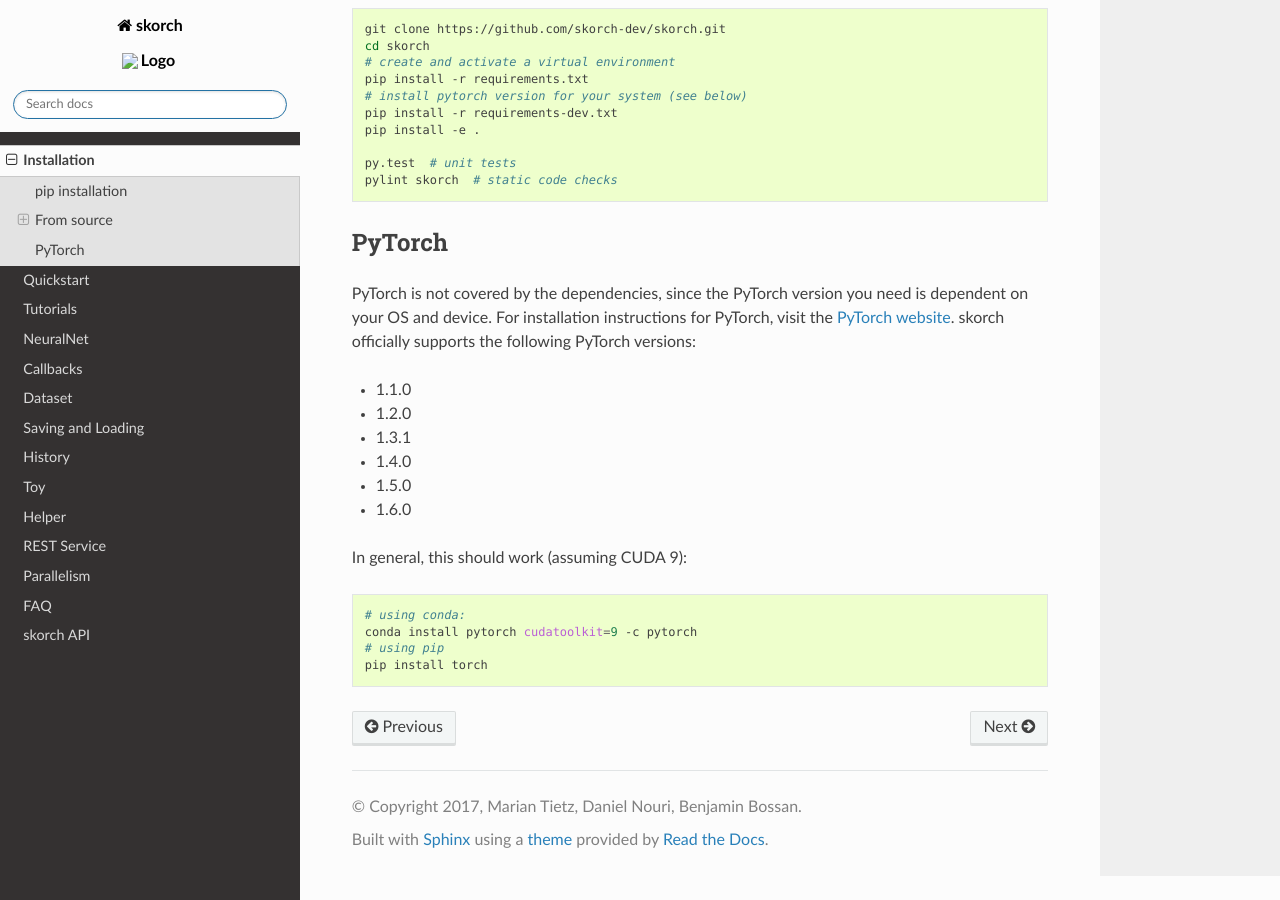
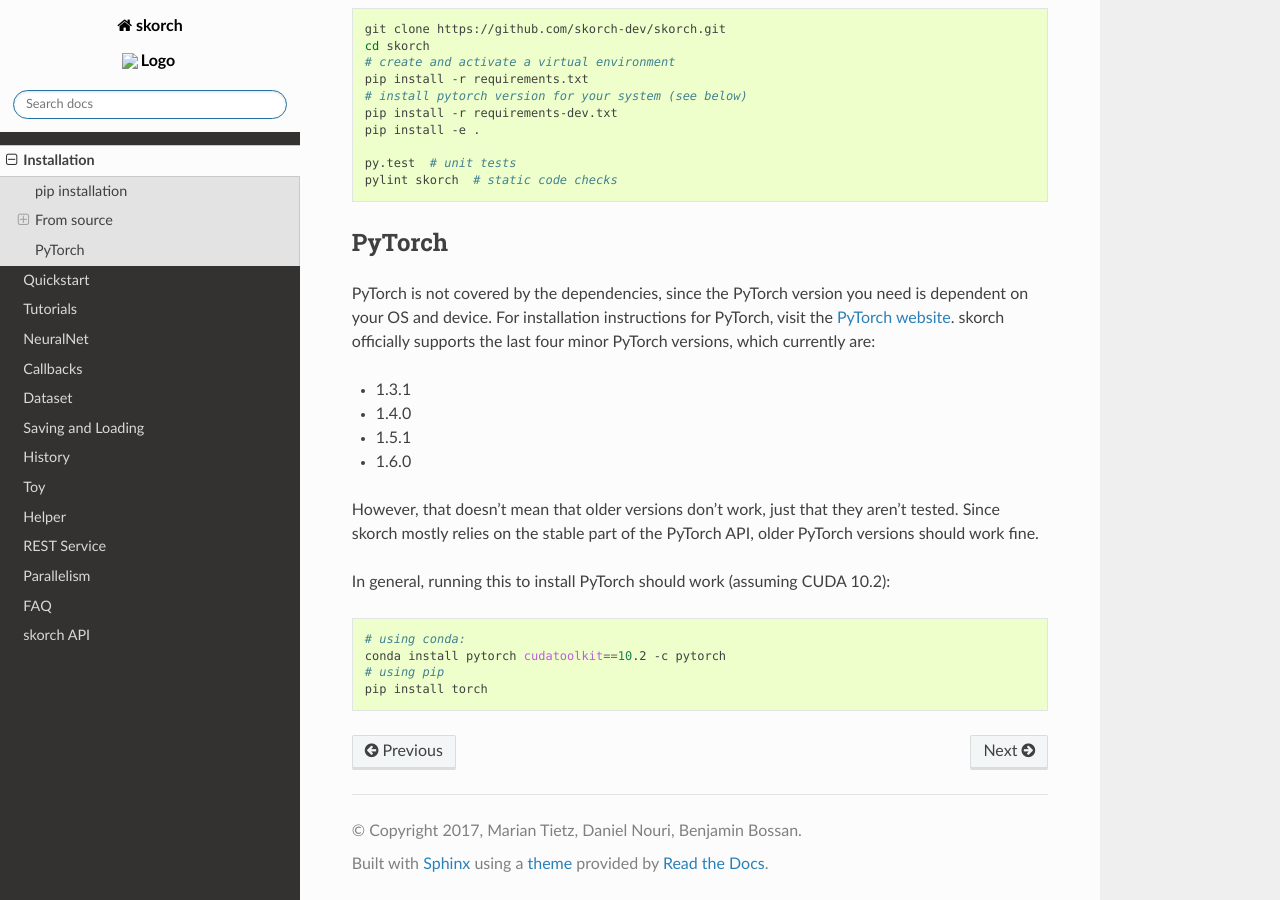
Before and after one commit to skorch-dev/skorch, a Sphinx documentation site: the page built from docs/user/installation.rst, in a window 1280 px wide and 900 px high, scrolled down 1452 px. Built offline with Sphinx 7.4.7 and the Read the Docs theme 2.0.0, drawn with Linux system fonts in a browser that asks for light colours.

Commit message:
We decided that skorch should support the last 4 PyTorch versions

```diff
--- a/docs/user/installation.rst
+++ b/docs/user/installation.rst
@@ -87,21 +87,24 @@
 PyTorch is not covered by the dependencies, since the PyTorch version
 you need is dependent on your OS and device. For installation
 instructions for PyTorch, visit the `PyTorch website
-<http://pytorch.org/>`__. skorch officially supports the following
-PyTorch versions:
+<http://pytorch.org/>`__. skorch officially supports the last four
+minor PyTorch versions, which currently are:
 
-- 1.1.0
-- 1.2.0
 - 1.3.1
 - 1.4.0
-- 1.5.0
+- 1.5.1
 - 1.6.0
 
-In general, this should work (assuming CUDA 9):
+However, that doesn't mean that older versions don't work, just that
+they aren't tested. Since skorch mostly relies on the stable part of
+the PyTorch API, older PyTorch versions should work fine.
+
+In general, running this to install PyTorch should work (assuming CUDA
+10.2):
 
 .. code:: bash
 
     # using conda:
-    conda install pytorch cudatoolkit=9 -c pytorch
+    conda install pytorch cudatoolkit==10.2 -c pytorch
     # using pip
     pip install torch
```
Also changed, not shown: README.rst (+10 -7 lines), .travis.yml.
